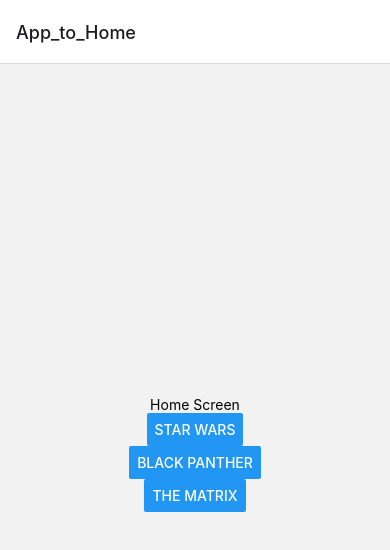
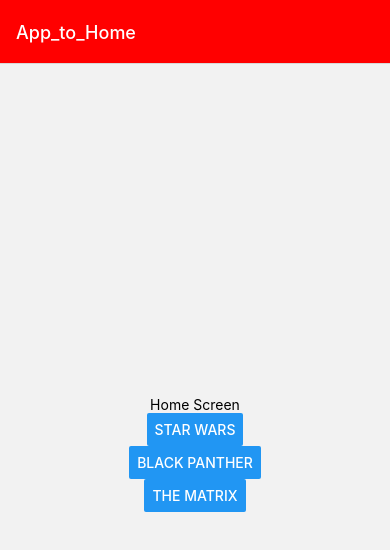
Before and after one commit to azeez1776/muviflix, a React Native app: screen / in a window 390 px wide. Shown: the top 550 px of the page. Built offline with nearby package versions, Linux system fonts and the light colour scheme.

Commit message:
changed the header background color with screenOptions in the Stack.Navigator

```diff
--- a/App.js
+++ b/App.js
@@ -15,6 +15,12 @@
     <NavigationContainer>
       <Stack.Navigator
         initialRouteName="App_to_Home"
+        screenOptions={{
+          headerTintColor: 'white',
+          headerStyle: {
+            backgroundColor: 'red'
+          }
+        }}
       >
         <Stack.Screen
           name="App_to_Home"
```
